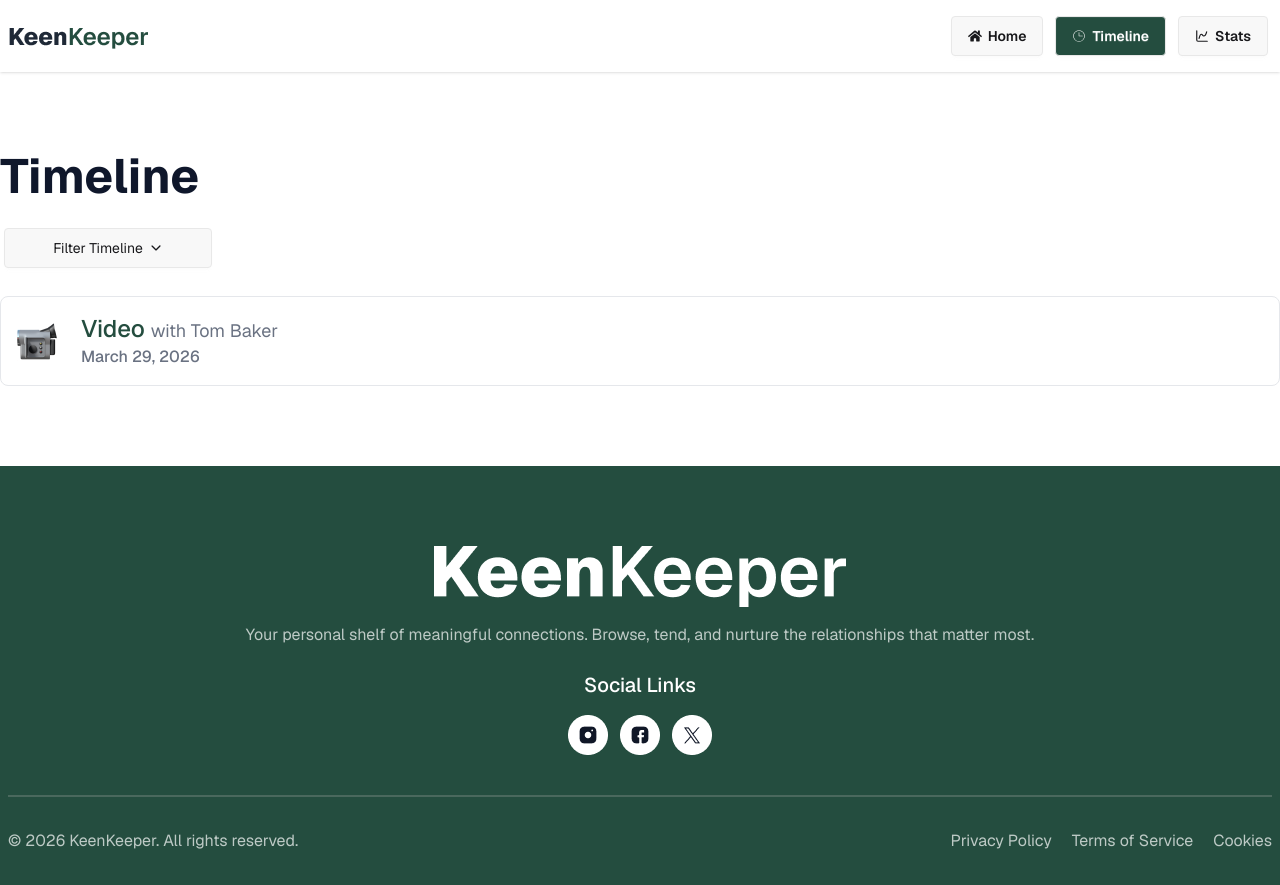
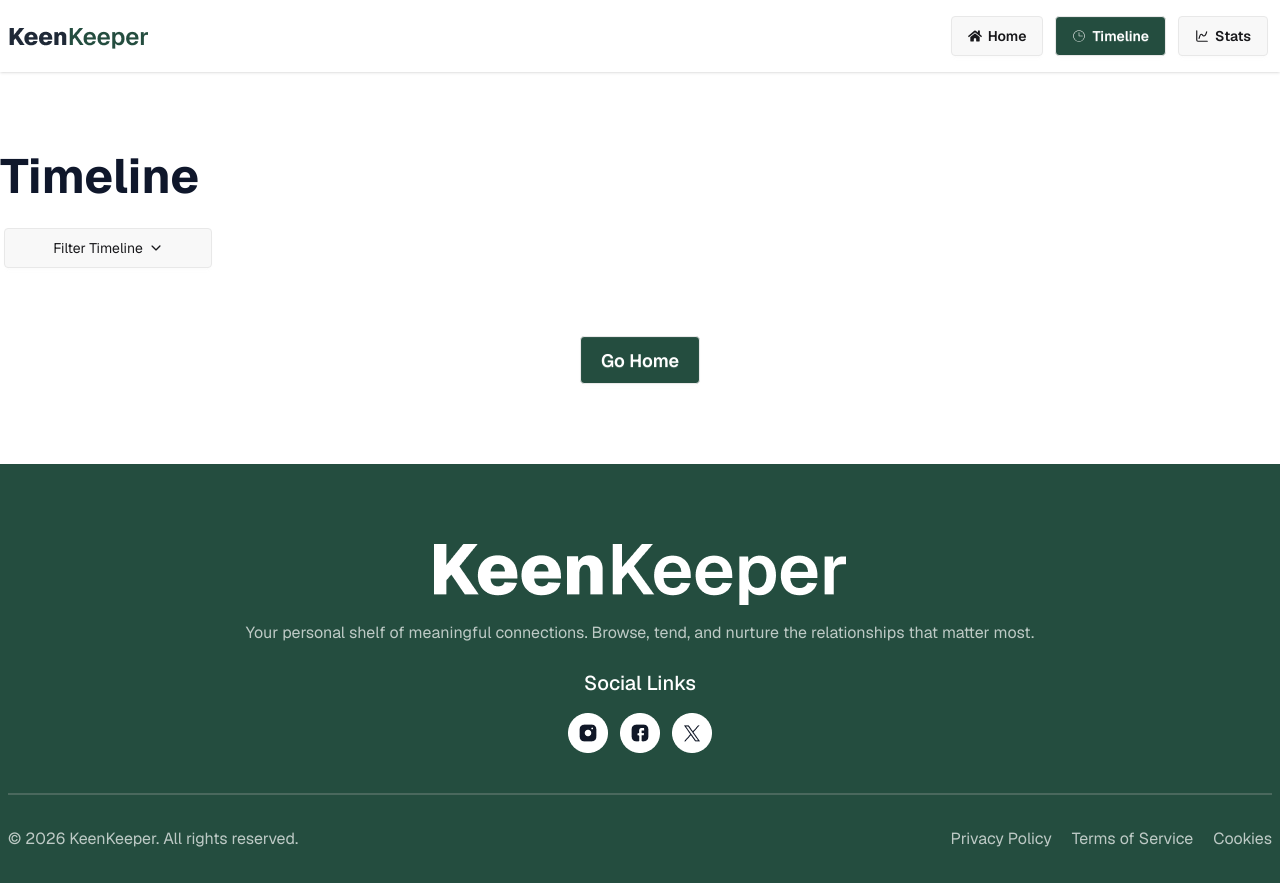
Before and after one commit to IamPial/keenkeeper-app, a React (Vite) app: page /timeline in a window 1280 px wide. Built offline with nearby package versions, Linux system fonts and the light colour scheme.

Commit message:
create TimeLine Page markup with styles

```diff
--- a/src/pages/timeline/TimeLinePage.jsx
+++ b/src/pages/timeline/TimeLinePage.jsx
@@ -1,10 +1,16 @@
-import React from "react";
+import React, { useContext } from "react";
 import { IoIosArrowDown } from "react-icons/io";
-import callImg from "../../assets/call.png";
-import textImg from "../../assets/text.png";
-import videoImg from "../../assets/video.png";
+
+import { FriendsContext } from "../../context/FriendsContext";
+import { Link } from "react-router";
 
 const TimeLinePage = () => {
+  const { listItem } = useContext(FriendsContext);
+
+  //convert date into a date string with separator
+  const date = new Date().toDateString().slice(4).split(" ");
+  const strDate = date[0] + " " + date[1] + " , " + date[2];
+
   return (
     <div className="py-20 container mx-auto px-2 md:px-0">
       <div className="space-y-6 mb-6">
@@ -29,18 +35,30 @@ const TimeLinePage = () => {
       </div>
 
       <div className="grid grid-cols-1 gap-6 ">
-        <div className="flex gap-6 items-center border border-gray-200 rounded-lg p-4 ">
-          <img src={videoImg} alt="video" />
+        {listItem.map((list, index) => {
+          return (
+            <div
+              key={index}
+              className="flex gap-6 items-center border border-gray-200 rounded-lg p-4 "
+            >
+              <img src={list.icon} alt="video" />
               <div>
                 <h2 className="font-medium text-2xl text-[#244D3F]">
                   Video{" "}
                   <span className="text-lg text-gray-500 font-normal">
-                with Tom Baker
+                    with {list.name}
                   </span>
                 </h2>
-            <p className="font-medium text-gray-500">March 29, 2026</p>
+                <p className="font-medium text-gray-500">{strDate}</p>
               </div>
             </div>
+          );
+        })}
+      </div>
+      <div className="flex items-center justify-center mt-10">
+        <Link to="/" className="btn btn-lg bg-[#244D3F] text-white">
+          Go Home
+        </Link>
       </div>
     </div>
   );
```
Lines whose indentation alone changed are shown as unchanged.
